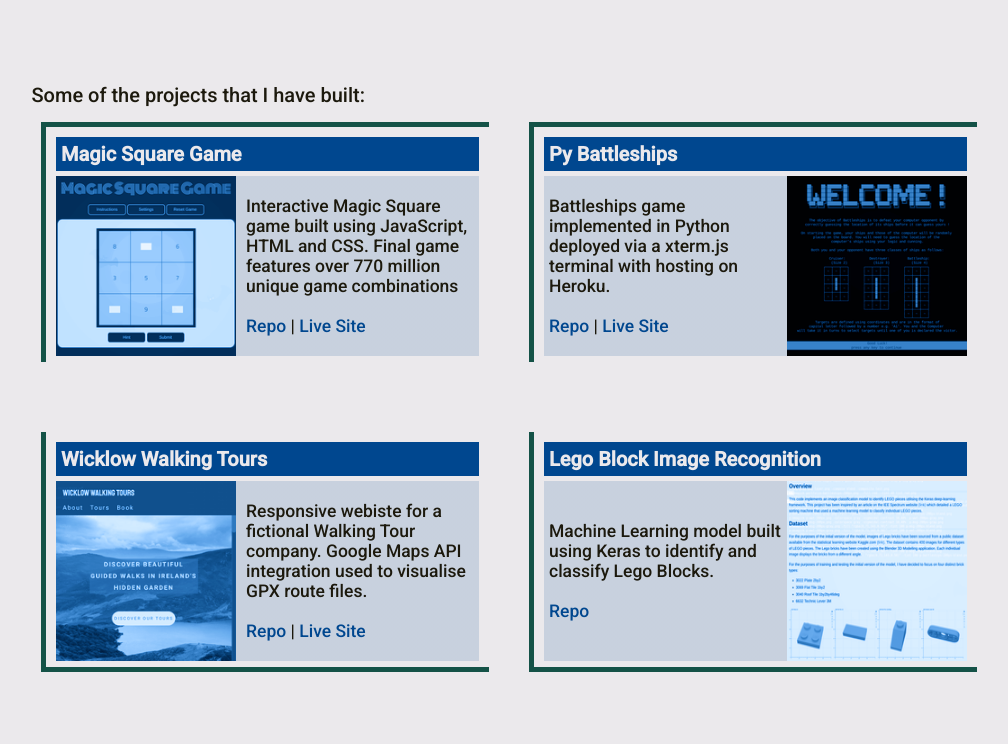
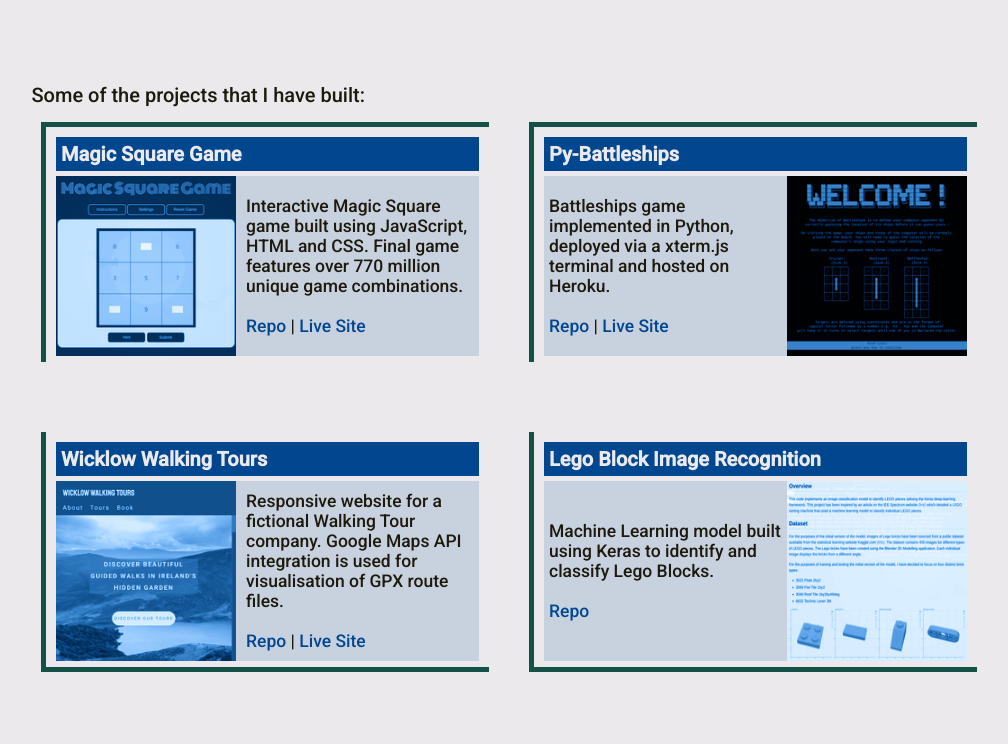
Before and after one commit to eoinlarkin/larkin-ie, a plain HTML site: page index.html in a window 1280 px wide. Shown: the part 1552-2296 px from the top of the page, without its empty margins (131-1139 px from the left). Drawn offline with nearby package versions, Linux system fonts and the light colour scheme.

Commit message:
fix: correct spelling issue

```diff
--- a/index.html
+++ b/index.html
@@ -91,7 +91,7 @@
           </div>
           <span>
             <p>Interactive Magic Square game built using JavaScript, HTML and CSS.
-              Final game features over 770 million unique game combinations
+              Final game features over 770 million unique game combinations.
               <br><br>
               <a href="https://github.com/eoinlarkin/magic-square-game" target="_blank" rel="noopener">Repo</a>
               |
@@ -102,14 +102,14 @@
       </div>
 
       <div class="flex-item-portfolio">
-        <h1>Py Battleships</h1>
+        <h1>Py-Battleships</h1>
         <div class='blue-gradient'>
           <div class='img-right'>
             <a id='battleships' class='portfolio-images' href='http://py-battleships.herokuapp.com/' target="_blank"
               rel="noopener"></a>
           </div>
           <span>
-            <p>Battleships game implemented in Python deployed via a xterm.js terminal with hosting on Heroku.
+            <p>Battleships game implemented in Python, deployed via a xterm.js terminal and hosted on Heroku.
               <br><br>
               <a href="https://github.com/eoinlarkin/py-battleships" target="_blank" rel="noopener">Repo</a>
               |
@@ -127,8 +127,8 @@
               target="_blank" rel="noopener"></a>
           </div>
           <span>
-            <p>Responsive webiste for a fictional Walking Tour company. Google Maps API integration used to visualise
-              GPX route files.
+            <p>Responsive website for a fictional Walking Tour company. Google Maps API integration is used
+              for visualisation of GPX route files.
               <br><br>
               <a href="https://github.com/eoinlarkin/wickow-walking-tours" target="_blank" rel="noopener">Repo</a>
               |
```
